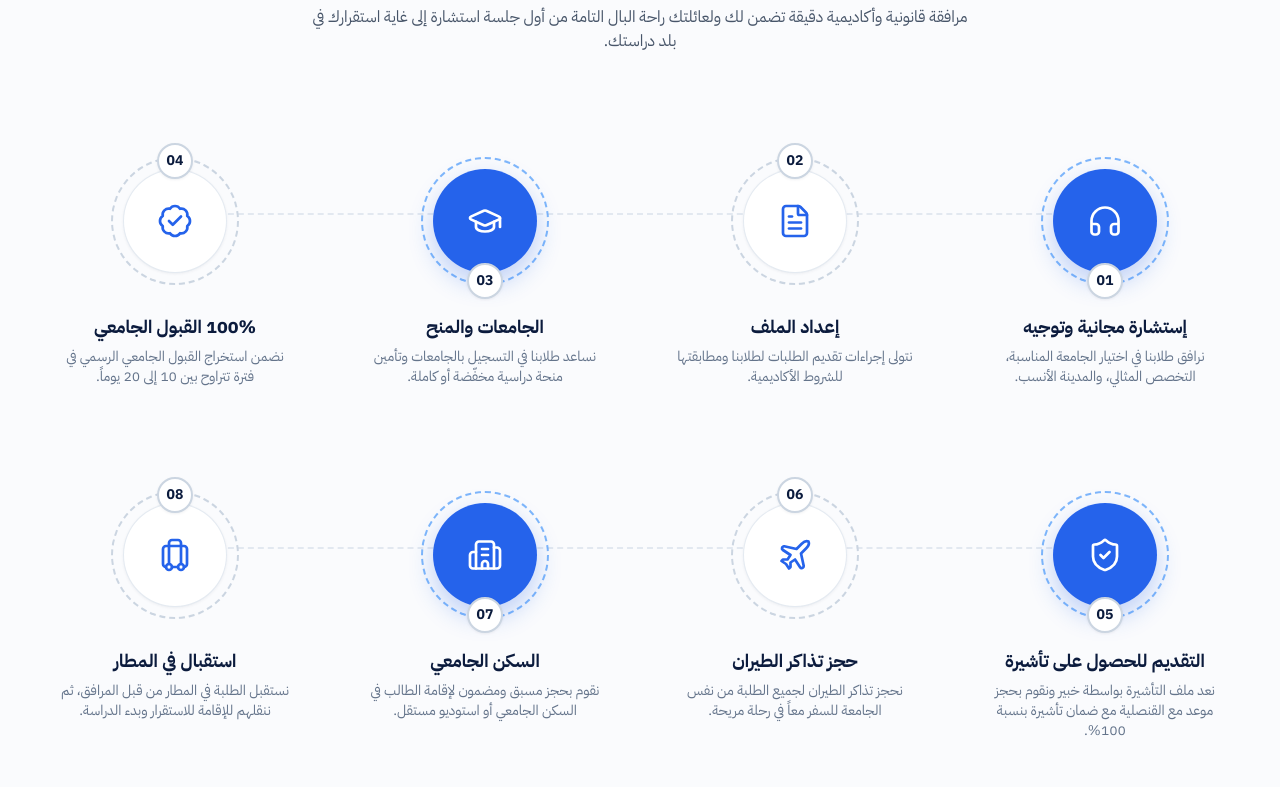
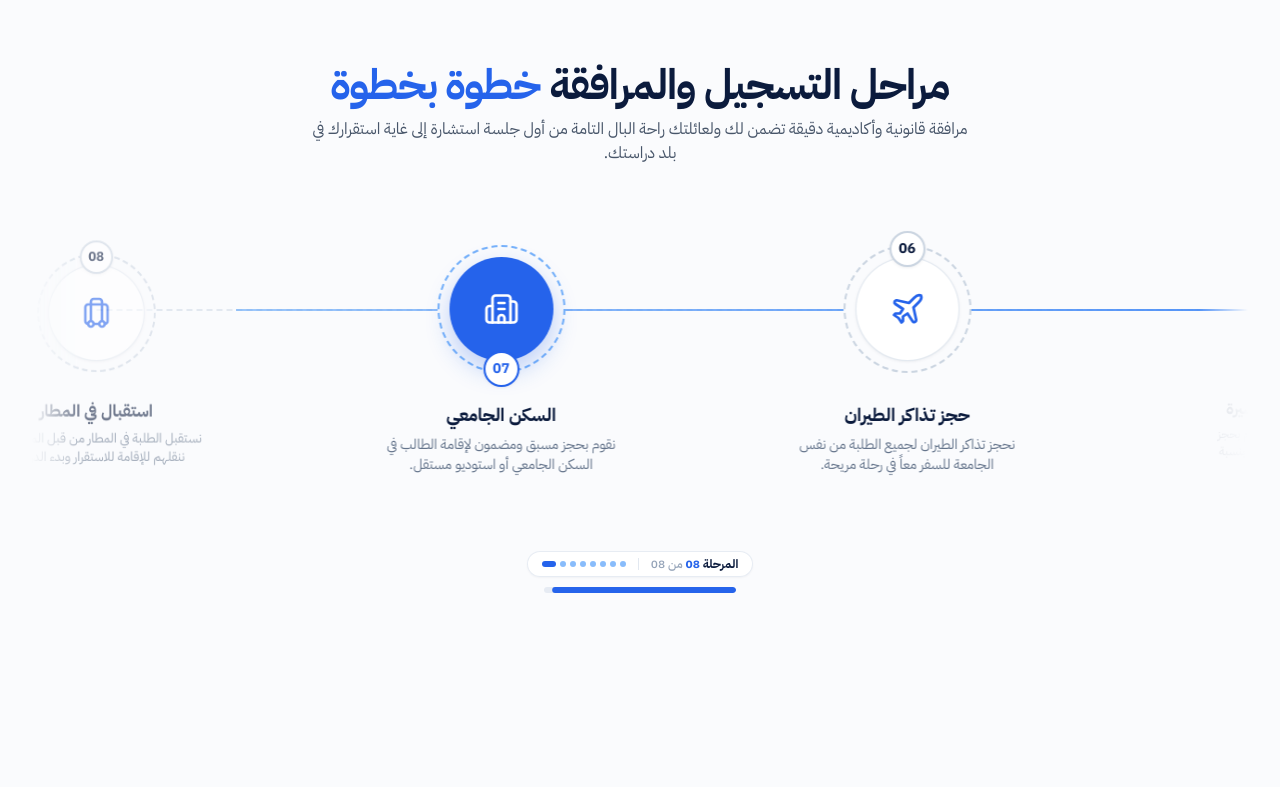
Before and after one commit to issvm00/MACONSULTING, a Next.js app: page / in a window 1280 px wide. Shown: the part 1673-2460 px from the top of the page. Built offline with nearby package versions, Linux system fonts and the light colour scheme.

Commit message:
refactor: update UI copy and modernize registration steps
Refined marketing messaging in Hero and Partners sections for improved clarity. Consolidated registration steps into a unified horizontal timeline and enhanced animation logic in RegistrationSteps.

```diff
--- a/src/components/Hero.tsx
+++ b/src/components/Hero.tsx
@@ -270,9 +270,7 @@ export function Hero() {
                 variants={heroItemVariants}
                 className="text-base sm:text-lg text-slate-600 font-normal leading-relaxed max-w-xl"
               >
-                مرافقة متكاملة لطلاب <strong>المغرب</strong> و<strong>الجزائر</strong>:
-                من اختيار الجامعة المناسبة والتخصص، استخراج القبول المعتمد والمنح الدراسية،
-                إلى غاية الحصول على التأشيرة والاستقرار في بلد الدراسة.
+                معاك خطوة بخطوة لطلابنا في <strong>المغرب</strong> و<strong>الجزائر</strong>: ركّز على مستقبلك واترك الإجراءات علينا: نختار معك أفضل جامعة وتخصص، نستخرج لك القبول الرسمي والمنح، ونسهّل طريقك نحو التأشيرة وحتى الاستقرار في وجهتك الجديدة.
               </motion.p>
 
               {/* Action Buttons (High-Conversion CTAs) */}
--- a/src/components/PartnersMarquee.tsx
+++ b/src/components/PartnersMarquee.tsx
@@ -127,12 +127,12 @@ export function PartnersMarquee() {
       <div className="max-w-7xl mx-auto px-4 sm:px-6 lg:px-8 mb-6 sm:mb-8 text-center">
         {/* Section Title */}
         <h2 className="text-xl sm:text-2xl lg:text-3xl font-bold text-brand-navy tracking-tight">
-          شراكات أكاديمية مع كبرى الجامعات الأوروبية
+          شراكات رسمية مع أفضل الجامعات والمعاهد الأوروبية
         </h2>
 
         {/* Subtitle */}
         <p className="mt-2 text-xs sm:text-sm text-slate-500 font-medium max-w-xl mx-auto leading-relaxed">
-          دبلومات وبكالوريوس وماستر معترف بها رسمياً في المغرب والجزائر وكافة دول فضاء شنغن
+          شهادات جامعية ودبلومات معترف بها رسمياً في المغرب، الجزائر، وكافة دول أوروبا.
         </p>
       </div>
 
--- a/src/components/RegistrationSteps.tsx
+++ b/src/components/RegistrationSteps.tsx
@@ -1,7 +1,14 @@
 "use client";
 
-import React from "react";
-import { motion } from "framer-motion";
+import React, { useRef, useState, useEffect } from "react";
+import {
+  motion,
+  useScroll,
+  useTransform,
+  useSpring,
+  useMotionValueEvent,
+  type MotionValue,
+} from "framer-motion";
 import {
   Headphones,
   FileText,
@@ -24,8 +31,8 @@ interface StepItem {
   variant: "solid" | "outline";
 }
 
-// Exactly 8 steps matching the visual rhythm and layout of reference image
-const row1Steps: StepItem[] = [
+// All 8 steps unified into a single continuous horizontal timeline (01 -> 08)
+const allSteps: StepItem[] = [
   {
     number: "01",
     title: "إستشارة مجانية وتوجيه",
@@ -38,7 +45,8 @@ const row1Steps: StepItem[] = [
   {
     number: "02",
     title: "إعداد الملف",
-    description: "نتولى إجراءات تقديم الطلبات لطلابنا ومطابقتها للشروط الأكاديمية.",
+    description:
+      "نتولى إجراءات تقديم الطلبات لطلابنا ومطابقتها للشروط الأكاديمية.",
     icon: FileText,
     badgePosition: "top",
     variant: "outline",
@@ -46,7 +54,8 @@ const row1Steps: StepItem[] = [
   {
     number: "03",
     title: "الجامعات والمنح",
-    description: "نساعد طلابنا في التسجيل بالجامعات وتأمين منحة دراسية مخفّضة أو كاملة.",
+    description:
+      "نساعد طلابنا في التسجيل بالجامعات وتأمين منحة دراسية مخفّضة أو كاملة.",
     icon: GraduationCap,
     badgePosition: "bottom",
     variant: "solid",
@@ -54,14 +63,12 @@ const row1Steps: StepItem[] = [
   {
     number: "04",
     title: "100% القبول الجامعي",
-    description: "نضمن استخراج القبول الجامعي الرسمي في فترة تتراوح بين 10 إلى 20 يوماً.",
+    description:
+      "نضمن استخراج القبول الجامعي الرسمي في فترة تتراوح بين 10 إلى 20 يوماً.",
     icon: BadgeCheck,
     badgePosition: "top",
     variant: "outline",
   },
-];
-
-const row2Steps: StepItem[] = [
   {
     number: "05",
     title: "التقديم للحصول على تأشيرة",
@@ -74,7 +81,8 @@ const row2Steps: StepItem[] = [
   {
     number: "06",
     title: "حجز تذاكر الطيران",
-    description: "نحجز تذاكر الطيران لجميع الطلبة من نفس الجامعة للسفر معاً في رحلة مريحة.",
+    description:
+      "نحجز تذاكر الطيران لجميع الطلبة من نفس الجامعة للسفر معاً في رحلة مريحة.",
     icon: Plane,
     badgePosition: "top",
     variant: "outline",
@@ -82,7 +90,8 @@ const row2Steps: StepItem[] = [
   {
     number: "07",
     title: "السكن الجامعي",
-    description: "نقوم بحجز مسبق ومضمون لإقامة الطالب في السكن الجامعي أو استوديو مستقل.",
+    description:
+      "نقوم بحجز مسبق ومضمون لإقامة الطالب في السكن الجامعي أو استوديو مستقل.",
     icon: Building2,
     badgePosition: "bottom",
     variant: "solid",
@@ -98,49 +107,50 @@ const row2Steps: StepItem[] = [
   },
 ];
 
-const rowContainerVariants = {
-  hidden: { opacity: 0 },
-  visible: {
-    opacity: 1,
-    transition: {
-      staggerChildren: 0.07,
-    },
-  },
-};
-
-const stepItemVariants = {
-  hidden: { opacity: 0, y: 14 },
-  visible: {
-    opacity: 1,
-    y: 0,
-    transition: {
-      duration: 0.42,
-      ease: [0.22, 1, 0.36, 1] as const,
-    },
-  },
-};
-
 function StepMilestone({
   step,
+  index,
+  currentShift,
+  visibleSpan,
 }: {
   step: StepItem;
+  index: number;
+  currentShift: MotionValue<number>;
+  visibleSpan: number; // 2 on desktop/tablet (3 visible: [index-2, index]), 1 on mobile (2 visible: [index-1, index])
 }) {
   const Icon = step.icon;
   const isSolid = step.variant === "solid";
   const isBadgeTop = step.badgePosition === "top";
 
+  const enterStart = index - visibleSpan - 0.65;
+  const enterEnd = index - visibleSpan;
+  const exitStart = index;
+  const exitEnd = index + 0.65;
+
+  const opacity = useTransform(
+    currentShift,
+    [enterStart, enterEnd, exitStart, exitEnd],
+    [0.18, 1, 1, 0.18]
+  );
+
+  const scale = useTransform(
+    currentShift,
+    [enterStart, enterEnd, exitStart, exitEnd],
+    [0.86, 1, 1, 0.86]
+  );
+
   return (
     <motion.div
-      variants={stepItemVariants}
-      className="group relative flex flex-col items-center text-center z-10 transform-gpu"
+      style={{ opacity, scale }}
+      className="group relative flex flex-col items-center text-center z-10 w-[12.5%] shrink-0 px-2.5 sm:px-4 lg:px-6 select-none will-change-[transform,opacity] transform-gpu"
     >
-      {/* Circle Milestone Container with Top or Bottom Number Badge */}
+      {/* Circle Milestone Container with Alternating Top or Bottom Number Badge */}
       <div className="relative">
         {/* Outer Dashed Circle Ring */}
         <div
-          className={`w-28 h-28 sm:w-32 sm:h-32 rounded-full border-2 border-dashed p-2 sm:p-2.5 transition-[transform,border-color] duration-250 ease-out ${
+          className={`w-24 h-24 sm:w-28 sm:h-28 lg:w-32 lg:h-32 rounded-full border-2 border-dashed p-2 sm:p-2.5 bg-[#FAFBFD] transition-[transform,border-color] duration-250 ease-out ${
             isSolid
-              ? "border-blue-400/80 sm:group-hover:border-brand-electric sm:group-hover:scale-105"
+              ? "border-blue-400/85 sm:group-hover:border-brand-electric sm:group-hover:scale-105"
               : "border-slate-300 sm:group-hover:border-brand-electric sm:group-hover:scale-105"
           }`}
         >
@@ -152,7 +162,7 @@ function StepMilestone({
                 : "bg-white border border-slate-200/90 text-brand-electric shadow-xs sm:group-hover:shadow-[0_10px_24px_rgba(37,99,235,0.14)]"
             }`}
           >
-            <Icon className="w-8 h-8 sm:w-9 sm:h-9 stroke-[1.8] transition-transform duration-250 ease-out sm:group-hover:scale-110" />
+            <Icon className="w-7 h-7 sm:w-8 sm:h-8 lg:w-9 lg:h-9 stroke-[1.8] transition-transform duration-250 ease-out sm:group-hover:scale-110" />
           </div>
         </div>
 
@@ -162,18 +172,22 @@ function StepMilestone({
             isBadgeTop
               ? "-top-3 sm:-top-3.5"
               : "-bottom-3 sm:-bottom-3.5"
-          } border-slate-300 text-brand-navy sm:group-hover:border-brand-electric sm:group-hover:text-brand-electric`}
+          } ${
+            isSolid
+              ? "border-brand-electric text-brand-electric"
+              : "border-slate-300 text-brand-navy sm:group-hover:border-brand-electric sm:group-hover:text-brand-electric"
+          }`}
         >
           {step.number}
         </div>
       </div>
 
       {/* Title & Description underneath */}
-      <div className="mt-6 sm:mt-7 space-y-1.5 max-w-[240px]">
-        <h3 className="text-base sm:text-lg font-bold text-brand-navy sm:group-hover:text-brand-electric transition-colors duration-200">
+      <div className="mt-5 sm:mt-7 space-y-1.5 max-w-[235px]">
+        <h3 className="text-sm sm:text-base lg:text-lg font-bold text-brand-navy sm:group-hover:text-brand-electric transition-colors duration-200 leading-snug">
           {step.title}
         </h3>
-        <p className="text-xs sm:text-sm text-slate-500 font-normal leading-relaxed">
+        <p className="text-xs lg:text-sm text-slate-500 font-normal leading-relaxed">
           {step.description}
         </p>
       </div>
@@ -181,69 +195,215 @@ function StepMilestone({
   );
 }
 
+// Isolated leaf component for the live step counter so scrolling never re-renders the 8 step cards
+function ScrollStepCounter({
+  currentShift,
+  visibleCount,
+  progressBarScale,
+}: {
+  currentShift: MotionValue<number>;
+  visibleCount: number;
+  progressBarScale: MotionValue<number>;
+}) {
+  const [reachedStep, setReachedStep] = useState<number>(visibleCount);
+
+  useEffect(() => {
+    setReachedStep(
+      Math.min(8, Math.max(visibleCount, Math.round(currentShift.get()) + visibleCount))
+    );
+  }, [visibleCount, currentShift]);
+
+  useMotionValueEvent(currentShift, "change", (latest) => {
+    const nextStep = Math.min(8, Math.max(visibleCount, Math.round(latest) + visibleCount));
+    if (nextStep !== reachedStep) {
+      setReachedStep(nextStep);
+    }
+  });
+
+  const formattedCurrent = reachedStep < 10 ? `0${reachedStep}` : `${reachedStep}`;
+
+  return (
+    <div className="mt-6 sm:mt-8 flex flex-col items-center gap-2.5 select-none">
+      {/* Dynamic Step Counter Pill + 8 Micro Dots */}
+      <div className="flex items-center gap-3 px-3.5 py-1 rounded-full bg-white/90 border border-slate-200/80 shadow-2xs">
+        <span className="text-[11px] sm:text-xs font-bold text-brand-navy tabular-nums">
+          المرحلة{" "}
+          <span className="text-brand-electric">{formattedCurrent}</span>{" "}
+          <span className="text-slate-400 font-medium">من 08</span>
+        </span>
+
+        <span className="w-[1px] h-3 bg-slate-200" aria-hidden="true" />
+
+        {/* 8 Step Dots (RTL right-to-left) */}
+        <div className="flex items-center gap-1" aria-hidden="true">
+          {allSteps.map((s, idx) => {
+            const stepNum = idx + 1;
+            const isReached = stepNum <= reachedStep;
+            const isCurrentHead = stepNum === reachedStep;
+            return (
+              <span
+                key={s.number}
+                className={`h-1.5 rounded-full transition-all duration-200 ${
+                  isCurrentHead
+                    ? "w-3.5 bg-brand-electric"
+                    : isReached
+                    ? "w-1.5 bg-blue-400/75"
+                    : "w-1.5 bg-slate-200"
+                }`}
+              />
+            );
+          })}
+        </div>
+      </div>
+
+      {/* Smooth Continuous Progress Bar */}
+      <div className="w-36 sm:w-48 h-1.5 rounded-full bg-slate-200/80 overflow-hidden p-0 transform-gpu">
+        <motion.div
+          style={{ scaleX: progressBarScale, transformOrigin: "right" }}
+          className="w-full h-full rounded-full bg-brand-electric"
+        />
+      </div>
+    </div>
+  );
+}
+
 export function RegistrationSteps() {
+  const scrollTrackRef = useRef<HTMLDivElement | null>(null);
+  const [isMobile, setIsMobile] = useState<boolean>(false);
+
+  useEffect(() => {
+    if (typeof window === "undefined") return;
+    const mql = window.matchMedia("(max-width: 639px)");
+    const updateMatch = () => setIsMobile(mql.matches);
+    updateMatch();
+    mql.addEventListener("change", updateMatch);
+    return () => mql.removeEventListener("change", updateMatch);
+  }, []);
+
+  // Desktop/Tablet (>=640px): 3 visible steps at a time (maxShift = 5, endX = 62.5%)
+  // Mobile (<640px): 2 spacious visible steps at a time (maxShift = 6, endX = 75%)
+  const visibleCount = isMobile ? 2 : 3;
+  const visibleSpan = visibleCount - 1;
+  const maxShift = 8 - visibleCount;
+  const maxTranslatePercent = isMobile ? "75%" : "62.5%";
+  const initialProgressScale = visibleCount / 8;
+
+  // Track vertical scroll progress through the 320vh sticky container
+  const { scrollYProgress } = useScroll({
+    target: scrollTrackRef,
+    offset: ["start start", "end end"],
+  });
+
+  // Critically-damped spring: instant finger/trackpad response + silky mouse-wheel glide
+  const smoothProgress = useSpring(scrollYProgress, {
+    stiffness: 220,
+    damping: 32,
+    mass: 0.18,
+    restDelta: 0.0005,
+  });
+
+  // Continuous shift index from 0 to maxShift (5 on desktop/tablet, 6 on mobile)
+  const currentShift = useTransform(
+    smoothProgress,
+    [0, 0.06, 0.92, 1],
+    [0, 0, maxShift, maxShift]
+  );
+
+  // Horizontal translation in RTL
+  const xPercent = useTransform(
+    currentShift,
+    [0, maxShift],
+    ["0%", maxTranslatePercent]
+  );
+
+  // Active blue line along the connector between circles (grows from right to left in RTL)
+  const lineProgressScale = useTransform(
+    currentShift,
+    [0, maxShift],
+    [isMobile ? 0.16 : 0.28, 1]
+  );
+
+  // Bottom progress pill bar fill
+  const progressBarScale = useTransform(
+    currentShift,
+    [0, maxShift],
+    [initialProgressScale, 1]
+  );
+
   return (
-    <section
-      id="processus"
-      className="relative w-full pt-8 pb-16 lg:pt-12 lg:pb-24 overflow-x-clip scroll-mt-24 sm:scroll-mt-28"
-    >
-      <div className="max-w-7xl mx-auto px-4 sm:px-6 lg:px-8">
-
+    <section id="processus" className="relative w-full scroll-mt-20">
+      {/* Tall Scroll Runway (320vh): Pins the screen while scrolling through all 8 steps */}
+      <div ref={scrollTrackRef} className="relative h-[320vh] w-full">
+        {/* Sticky Pinned Stage: Respects fixed Navbar height with pt-20 sm:pt-24 */}
+        <div className="sticky top-0 h-screen supports-[height:100dvh]:h-[100dvh] w-full flex flex-col justify-center overflow-x-clip pt-20 pb-8 sm:pt-24 sm:pb-12">
+          <div className="max-w-7xl w-full mx-auto px-3 sm:px-6 lg:px-8">
             {/* Section Header */}
-        <div className="text-center max-w-3xl mx-auto mb-14 sm:mb-18 space-y-3">
-          {/* Section Title */}
+            <div className="text-center max-w-3xl mx-auto mb-8 sm:mb-12 lg:mb-14 space-y-2.5 sm:space-y-3">
               <h2 className="text-2xl sm:text-4xl lg:text-[42px] font-bold text-brand-navy tracking-tight leading-[1.25]">
                 مراحل التسجيل والمرافقة{" "}
                 <span className="text-brand-electric">خطوة بخطوة</span>
               </h2>
-
-          {/* Subtitle */}
-          <p className="text-sm sm:text-base text-slate-600 font-normal leading-relaxed max-w-2xl mx-auto">
+              <p className="text-xs sm:text-base text-slate-600 font-normal leading-relaxed max-w-2xl mx-auto">
                 مرافقة قانونية وأكاديمية دقيقة تضمن لك ولعائلتك راحة البال التامة من أول جلسة استشارة إلى غاية استقرارك في بلد دراستك.
               </p>
             </div>
 
-        {/* --- ROW 1 (Steps 01 to 04) --- */}
-        <div className="relative mb-14 sm:mb-18 pt-6 sm:pt-8">
-          {/* Subtle Horizontal Dashed Track Line behind circles on Desktop */}
+            {/* Horizontal Sliding Viewport Box (2 spacious steps on Mobile, 3 steps on Tablet/Desktop) */}
+            <div className="relative w-full overflow-hidden pt-5 pb-4 sm:pt-6 sm:pb-6 [mask-image:linear-gradient(to_right,transparent_0%,black_4%,black_96%,transparent_100%)]">
+              {/* Moving Track containing all 8 steps (400% on Mobile = 8/2, 266.6667% on Tablet/PC = 8/3) */}
+              <motion.div
+                style={{ x: xPercent }}
+                className="relative flex flex-row items-start w-[400%] sm:w-[266.6667%] will-change-transform transform-gpu"
+              >
+                {/* Base Horizontal Dashed Connector Line across all 8 steps */}
                 <div
-            className="hidden lg:block absolute top-[80px] sm:top-[88px] left-[12%] right-[12%] h-[2px] border-t-2 border-dashed border-slate-200 pointer-events-none z-0"
+                  className="
+                    absolute
+                    top-[48px] sm:top-[56px] lg:top-[64px]
+                    right-[6.25%] left-[6.25%]
+                    h-[2px] border-t-2 border-dashed border-slate-200
+                    pointer-events-none z-0
+                  "
                   aria-hidden="true"
                 />
+
+                {/* Active Electric-Blue Connector Line that fills right-to-left with scroll */}
                 <motion.div
-            variants={rowContainerVariants}
-            initial="hidden"
-            whileInView="visible"
-            viewport={{ once: true, amount: 0.15 }}
-            className="grid grid-cols-1 sm:grid-cols-2 lg:grid-cols-4 gap-12 sm:gap-10 lg:gap-6 relative z-10"
-          >
-            {row1Steps.map((step) => (
-              <StepMilestone key={step.number} step={step} />
+                  style={{ scaleX: lineProgressScale, transformOrigin: "right" }}
+                  className="
+                    absolute
+                    top-[48px] sm:top-[56px] lg:top-[64px]
+                    right-[6.25%] left-[6.25%]
+                    h-[2px] bg-gradient-to-l from-brand-electric via-blue-500 to-blue-400/60
+                    pointer-events-none z-0 will-change-transform transform-gpu
+                  "
+                  aria-hidden="true"
+                />
+
+                {allSteps.map((step, index) => (
+                  <StepMilestone
+                    key={step.number}
+                    step={step}
+                    index={index}
+                    currentShift={currentShift}
+                    visibleSpan={visibleSpan}
+                  />
                 ))}
               </motion.div>
             </div>
 
-        {/* --- ROW 2 (Steps 05 to 08) --- */}
-        <div className="relative mb-16 sm:mb-20 pt-6 sm:pt-8">
-          {/* Subtle Horizontal Dashed Track Line behind circles on Desktop */}
-          <div
-            className="hidden lg:block absolute top-[80px] sm:top-[88px] left-[12%] right-[12%] h-[2px] border-t-2 border-dashed border-slate-200 pointer-events-none z-0"
-            aria-hidden="true"
+            {/* Live Step Counter Pill (03 / 08 -> 08 / 08) + Progress Bar */}
+            <ScrollStepCounter
+              currentShift={currentShift}
+              visibleCount={visibleCount}
+              progressBarScale={progressBarScale}
             />
-          <motion.div
-            variants={rowContainerVariants}
-            initial="hidden"
-            whileInView="visible"
-            viewport={{ once: true, amount: 0.15 }}
-            className="grid grid-cols-1 sm:grid-cols-2 lg:grid-cols-4 gap-12 sm:gap-10 lg:gap-6 relative z-10"
-          >
-            {row2Steps.map((step) => (
-              <StepMilestone key={step.number} step={step} />
-            ))}
-          </motion.div>
+          </div>
+        </div>
       </div>
 
-        {/* Bottom CTA Card */}
+      {/* Bottom CTA Card (Appears naturally once all 8 steps finish and the screen unpins) */}
+      <div className="max-w-7xl mx-auto px-4 sm:px-6 lg:px-8 pt-4 pb-16 lg:pb-24">
         <motion.div
           initial={{ opacity: 0, y: 14 }}
           whileInView={{ opacity: 1, y: 0 }}
@@ -263,7 +423,9 @@ export function RegistrationSteps() {
                 مستعد لبدء خطوتك الأولى نحو جامعات أوروبا؟
               </h3>
               <p className="text-xs sm:text-sm text-slate-600 leading-relaxed">
-                تواصل الآن مع مستشارينا المعتمدين لبدء <strong>الخطوة 01 مجاناً</strong> وتحديد أفضل جامعة وتخصص يتناسب مع مؤهلاتك وطموحك.
+                تواصل الآن مع مستشارينا المعتمدين لبدء{" "}
+                <strong>الخطوة 01 مجاناً</strong> وتحديد أفضل جامعة وتخصص يتناسب
+                مع مؤهلاتك وطموحك.
               </p>
             </div>
 
@@ -282,7 +444,6 @@ export function RegistrationSteps() {
             </div>
           </div>
         </motion.div>
-
       </div>
     </section>
   );
```
Lines whose indentation alone changed are shown as unchanged.
